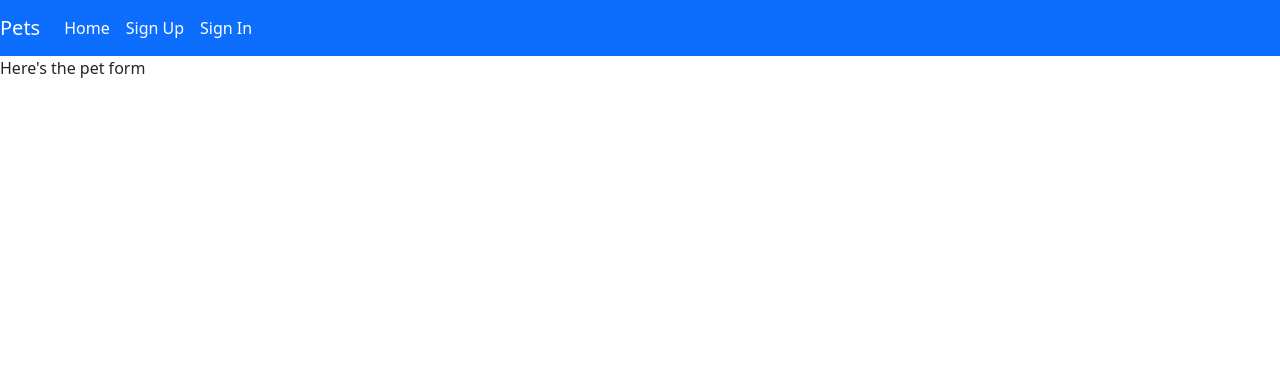
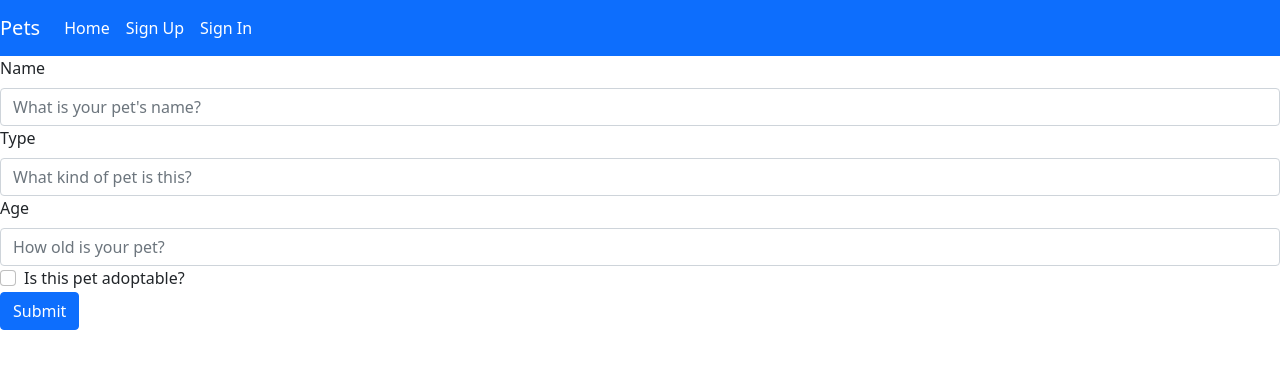
Before and after one commit to timmshinbone/new-icepops-pets-client, a React (Create React App) app: page /addPet in a window 1280 px wide. Shown: the top 368 px of the page. Built offline with nearby package versions, Linux system fonts and the light colour scheme.

Commit message:
added form to PetForm

```diff
--- a/src/components/shared/PetForm.js
+++ b/src/components/shared/PetForm.js
@@ -1,5 +1,38 @@
+import {
+    Form,
+    Button,
+} from 'react-bootstrap'
+
 const PetForm = (props) => {
-    return <p>Here's the pet form</p>
+    return (
+        <Form>
+            <Form.Label htmlFor="name">Name</Form.Label>
+            <Form.Control
+                placeholder="What is your pet's name?"
+                name="name"
+                id="name"
+            />
+            <Form.Label htmlFor="type">Type</Form.Label>
+            <Form.Control
+                placeholder="What kind of pet is this?"
+                name="type"
+                id="type"
+            />
+            <Form.Label htmlFor="age">Age</Form.Label>
+            <Form.Control
+                placeholder="How old is your pet?"
+                type="number"
+                name="age"
+                id="age"
+            />
+            <Form.Check
+                label="Is this pet adoptable?"
+                name="adoptable"
+                defaultChecked={ false  }
+            />
+            <Button type="submit">Submit</Button>
+        </Form>
+    )
 }
 
 export default PetForm
```
